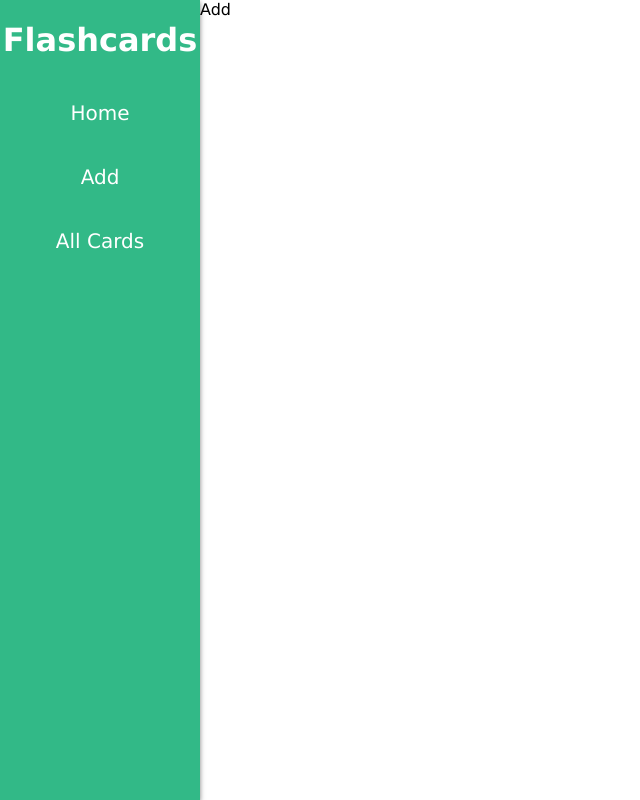
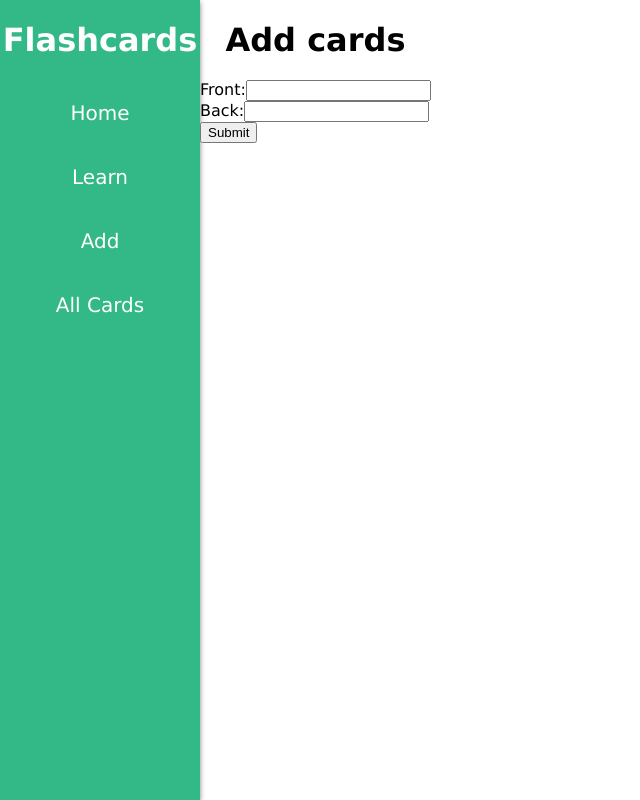
Before and after one commit to Liz454/react-flashcards, a React (Create React App) app: page /add in a window 1280 px wide. Shown: the whole page, without its empty margins (0-640 px from the left). Built offline with nearby package versions, Linux system fonts and the light colour scheme.

Commit message:
Added add card page and started adding db to the project

```diff
--- a/src/App.js
+++ b/src/App.js
@@ -2,6 +2,7 @@ import React, {useState} from 'react';
 import Nav from './Nav';
 import cardContent from './cardContents.json';
 import ViewCardsPage from './pages/ViewCardsPage';
+import AddCardPage from './pages/AddCardPage';
 import './dist/app.css';
 import {
   BrowserRouter as Router,
@@ -19,8 +20,11 @@ function App() {
       <Router>
           <Nav />
           <Switch>
+            <Route path="/learn">
+                <div>Learn</div>
+            </Route>
             <Route path="/add">
-                <div>Add</div>
+                <AddCardPage flashcards={flashcards}/>
             </Route>
             <Route path="/cards">
                 <ViewCardsPage flashcards={flashcards}/>
--- /dev/null
+++ b/src/CardInput.js
@@ -0,0 +1,24 @@
+import React from 'react';
+
+export default function CardInput() {
+    return (
+        <div className=''>
+            <form>
+                <div>
+                    <label>
+                        Front:
+                        <input type="text" name="front" />
+                    </label>
+                </div>
+                <div>
+                    <label>
+                        Back:
+                        <input type="text" name="back" />
+                    </label>
+                </div>
+
+                <input type="submit" value="Submit" />
+            </form>
+        </div>
+    )
+}
--- a/src/Nav.js
+++ b/src/Nav.js
@@ -12,6 +12,7 @@ export default function Nav() {
             <div><h1>Flashcards</h1></div>
             <nav>
                 <Link className='navButton' to="/">Home</Link>
+                <Link className='navButton' to="/learn">Learn</Link>
                 <Link className='navButton' to="/add">Add</Link>
                 <Link className='navButton' to="/cards">All Cards</Link>
             </nav>
--- a/src/app.less
+++ b/src/app.less
@@ -63,7 +63,6 @@ body{
                 overflow-x: hidden;
                 height: calc(100vh - 80px);
                 justify-self: flex-end;
-                box-shadow: inset;
                 flex-grow: 4;
             }
 
--- /dev/null
+++ b/src/pages/AddCardPage.js
@@ -0,0 +1,15 @@
+import React from 'react'
+import FlashcardList from '../FlashcardList';
+import CardInput from '../CardInput';
+
+export default function AddCardPage({flashcards}) {
+    return (
+        <div className="selected-page">
+            <div className="page-heading"><h1>Add cards</h1></div>
+            <div className="page">
+                <CardInput />
+            </div>
+        </div>
+
+    )
+}
```
Also changed, not shown: package.json (+17 -1 lines), src/dist/app.css, 1 other file (tests, documents, lock files or other folders).
